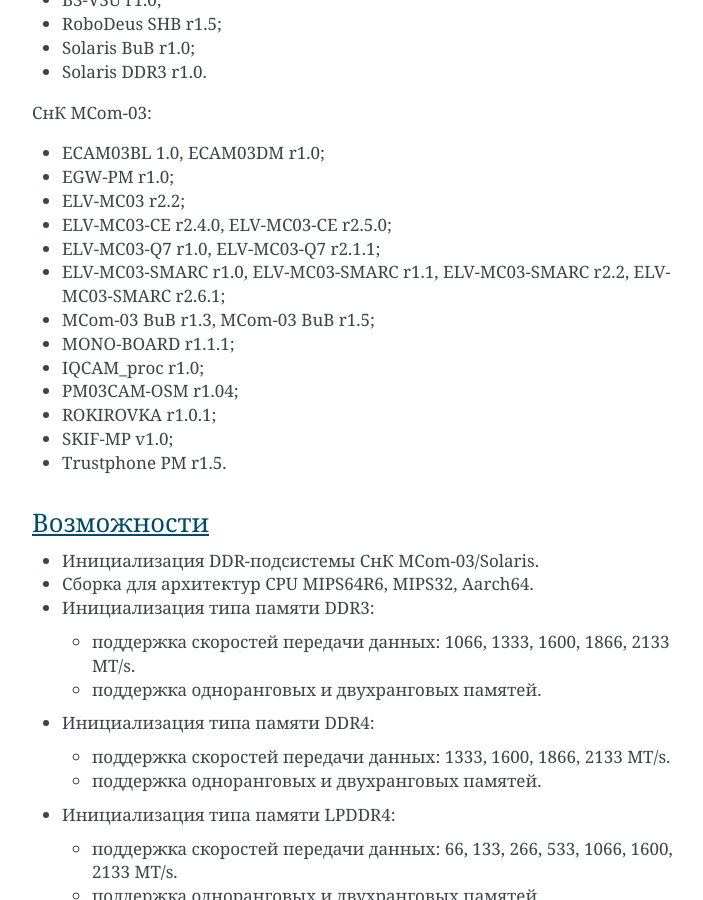
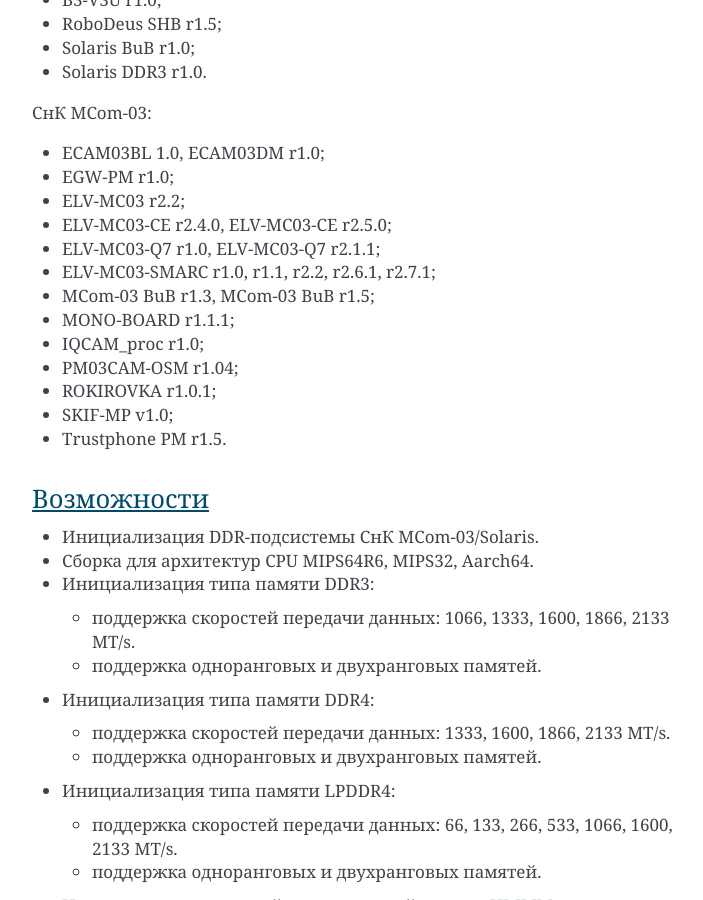
Before and after one commit to elvees/ddrinit, a Sphinx documentation site: the page built from doc/index.rst, in a window 1280 px wide and 900 px high, scrolled down 1097 px. Shown: the whole window, without its empty margins (388-1091 px from the left). Built offline with Sphinx 7.4.7, drawn with Linux system fonts in a browser that asks for light colours.

Commit message:
mcom03: Add ELV-MC03-SMARC PM r2.7.1 support
Basic config with custom DQ_MAPPINGS for Rayson RS1G32LM4D4BDT-53BT
LPDDR4 SDRAM connected to DDRMC0 and DDRMC1 on ELV-MC03-SMARC r2.7.1.

Issue: #MCOM03SW-2733
Change-Id: If13ddba668472df4a48102c8236419d3a2edc7dd

```diff
--- a/doc/index.rst
+++ b/doc/index.rst
@@ -35,7 +35,7 @@
 * ELV-MC03 r2.2;
 * ELV-MC03-CE r2.4.0, ELV-MC03-CE r2.5.0;
 * ELV-MC03-Q7 r1.0, ELV-MC03-Q7 r2.1.1;
-* ELV-MC03-SMARC r1.0, ELV-MC03-SMARC r1.1, ELV-MC03-SMARC r2.2, ELV-MC03-SMARC r2.6.1;
+* ELV-MC03-SMARC r1.0, r1.1, r2.2, r2.6.1, r2.7.1;
 * MCom-03 BuB r1.3, MCom-03 BuB r1.5;
 * MONO-BOARD r1.1.1;
 * IQCAM_proc r1.0;
```
Also changed, not shown: 1 other file.
